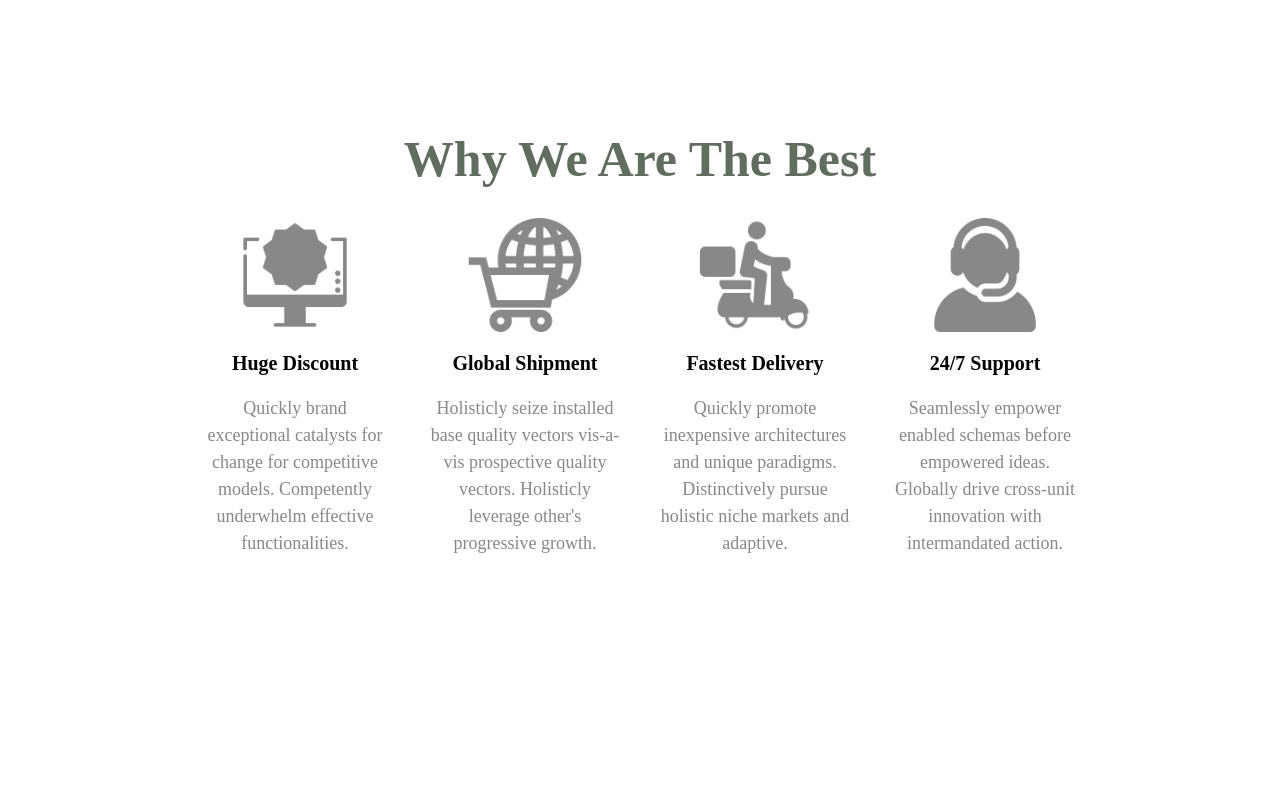
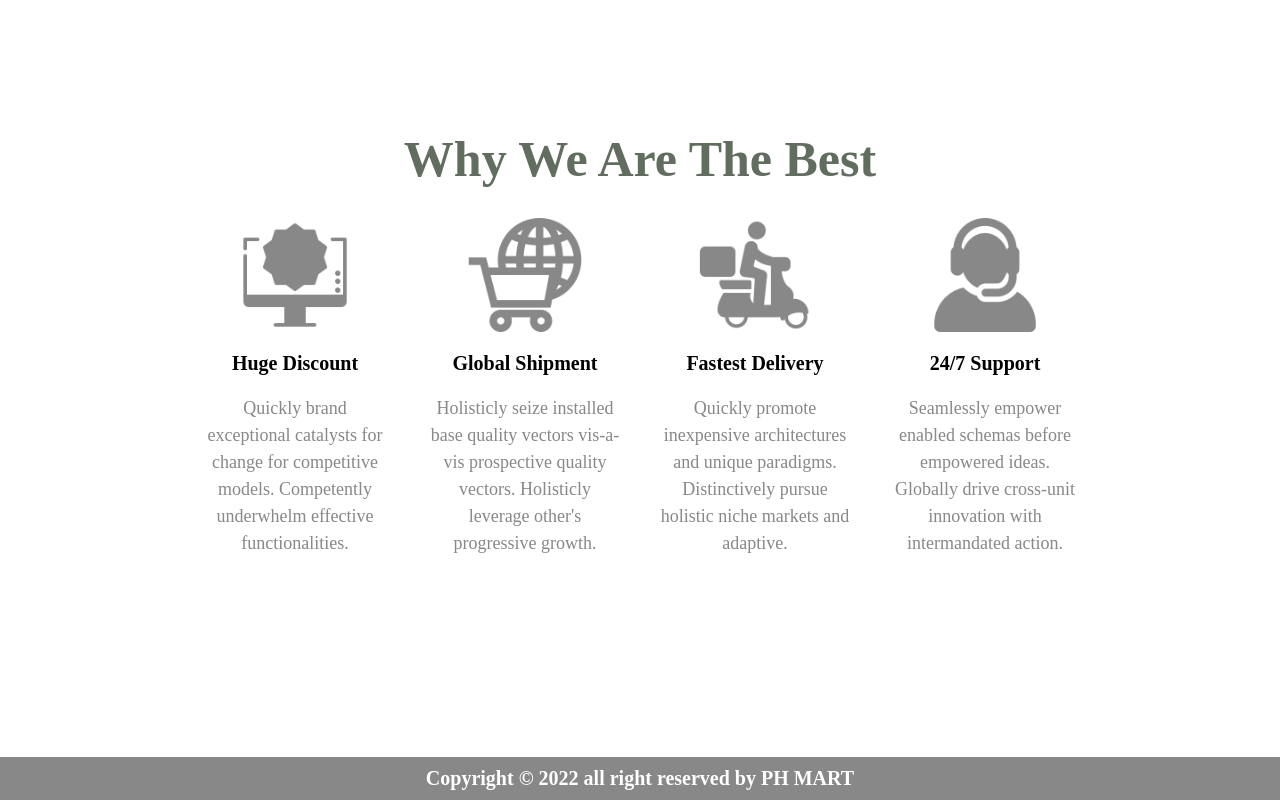
Before and after one commit to Shiulikth/PH-MART-Responsive-HTML-CSS-, a plain HTML site: page index.html in a window 1280 px wide. Shown: the part 1107-1907 px from the top of the page. Before the commit the page ends 1664 px from the top, so only its background shows below. Drawn offline with Linux system fonts and the light colour scheme.

Commit message:
footer added

```diff
--- a/css/style.css
+++ b/css/style.css
@@ -187,6 +187,7 @@ margin-bottom: 3rem;}
 
 .our-services{
     padding: 0 20rem;
+    margin-bottom: 20rem;
 }
 
 .our-services h1{
@@ -222,3 +223,12 @@ margin-bottom: 3rem;}
     font-weight: bold;
     margin: 2rem 0;
 }
+
+/*----footer section--*/
+footer{
+    background-color: #888888;
+    text-align: center;
+    color: white;
+    font-size: 2rem;
+    padding: 1rem 0;
+}
--- a/index.html
+++ b/index.html
@@ -105,5 +105,10 @@
 
     </section>
 
+    <!--Footer-->
+    <footer>
+        <h4>Copyright © 2022 all right reserved by PH MART</h4>
+    </footer>
+
 </body>
 </html>
```
